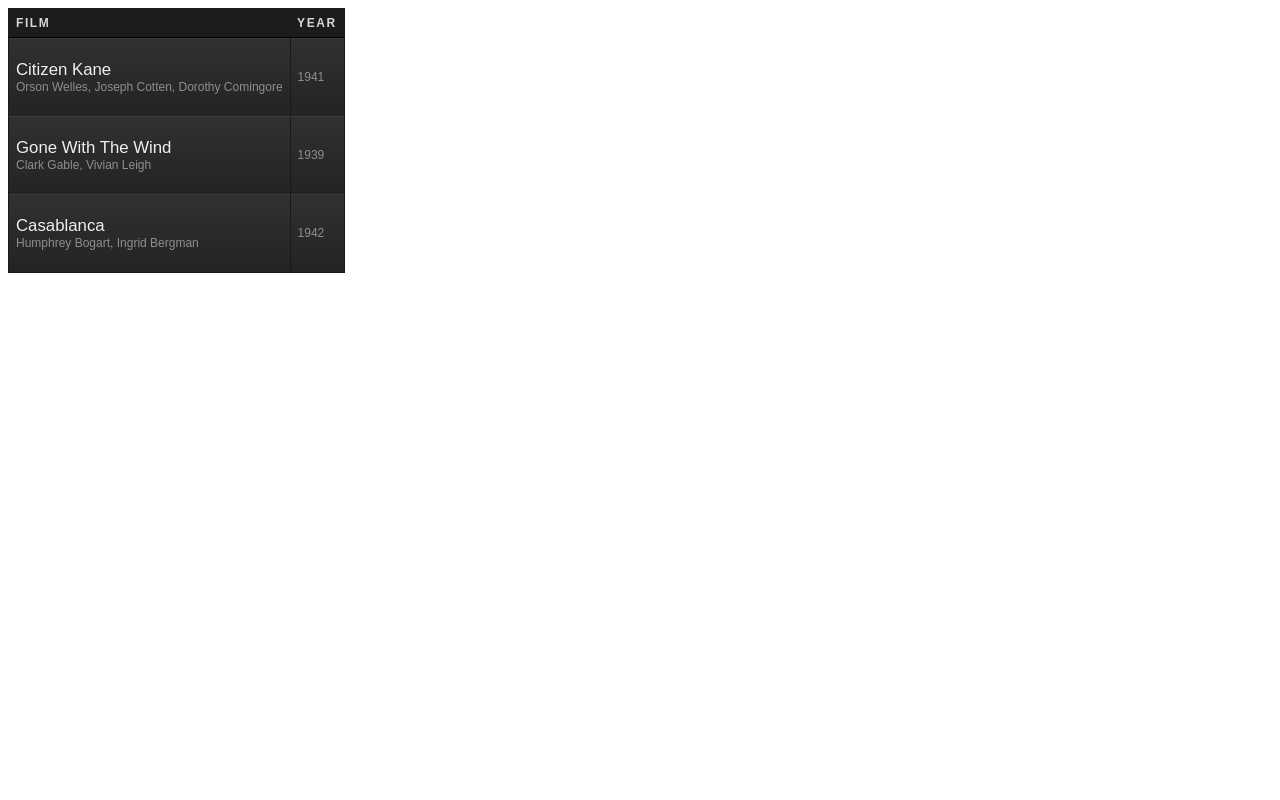
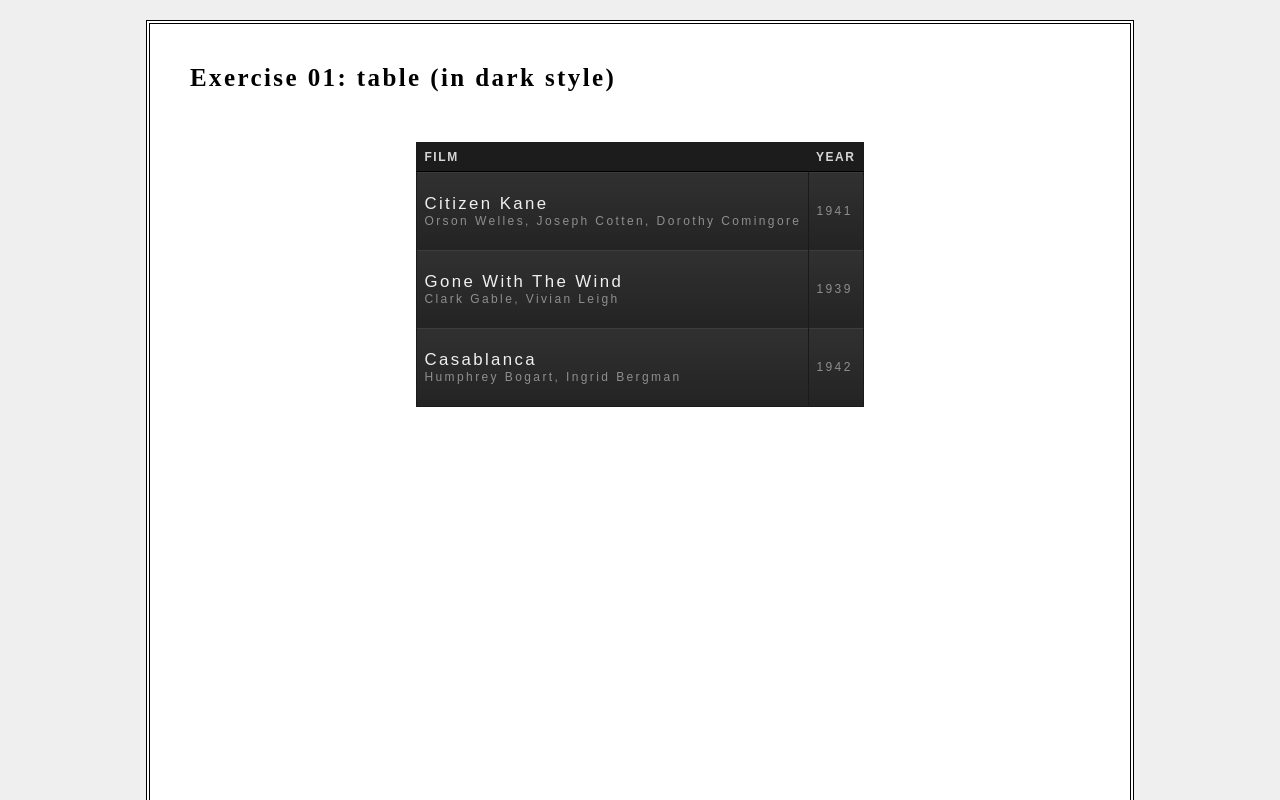
Before and after one commit to NilesChang/blog, a plain HTML site: page exercise/exe01.html in a window 1280 px wide. Shown: the top 800 px of the page. Drawn offline with Linux system fonts and the light colour scheme.

Commit message:
exe01
dark style table

```diff
--- /dev/null
+++ b/css/exe01.css
@@ -0,0 +1,60 @@
+/* dark table styles */
+/* 	背景做设置：字体大小，字体，字符间距，背景颜色 */
+	body{
+		font-size:16px;
+		font-family: "PingFang SC";
+		letter-spacing:0.15em;
+		background-color:#efefef;}
+
+/* ID选择器：一个元素给，页面做设置：最大最小宽度，边界、内外边距，及背景颜色*/
+	#page{
+		max-width: 940px;
+		min-width: 720px;
+		height:1360px;/*强制规定了高度*/
+		margin:20px auto 40px auto;
+		border:4px double #000;
+		padding:20px;
+		background-color:#ffffff;}
+
+h1{
+  border: 0;
+  margin: 20px;
+  padding: 0;
+  font-size: 25px;
+}
+		table{
+			margin:50px auto 100px auto;
+		}
+
+table.dark {
+	border-collapse:collapse;
+	border: 1px solid #1a1a1a;}
+
+
+table.dark th {
+	color:#d6d6d6;
+	font-family:Arial, Helvetica, sans-serif;
+	font-size:75%;
+	text-transform:uppercase;
+	letter-spacing:0.13em;
+	padding:7px;
+	background-color:#1c1c1c;
+	border-bottom:1px solid #000;
+	text-align:left;}
+
+table.dark td {
+	color:#8e8e8e;
+	font-family:Arial, Helvetica, sans-serif;
+	font-size:75%;
+	height:64px;
+	padding:7px;
+	background-color: #303030;
+	background-image: url("../images/gradient.gif");
+	background-repeat: repeat-x;
+	border-right:1px solid #1a1a1a;}
+
+table.dark h4 {
+	color:#efefef;
+	font-size:140%;
+	font-weight:normal;
+	margin:0px;}
--- a/exercise/exe01.html
+++ b/exercise/exe01.html
@@ -1,8 +1,8 @@
 <!DOCTYPE html>
 <html>
 <head>
-	<title>dark table</title>
-	<link rel="stylesheet" type="text/css" href="../css/table-dark-styles.css" />
+	<title>练习1：黑色表格</title>
+	<link rel="stylesheet" type="text/css" href="../css/exe01.css" />
 	<style type="text/css">
 	body {
 		font-size:100%;}
@@ -10,7 +10,8 @@
 </head>
 
 <body>
-
+<div id="page">
+<h1>Exercise 01: table (in dark style)</h1>
 <table class="dark">
   <thead>
     <tr>
@@ -42,6 +43,6 @@
     </tr>
   </tbody>
 </table>
-
+</div>
 </body>
 </html>
```
